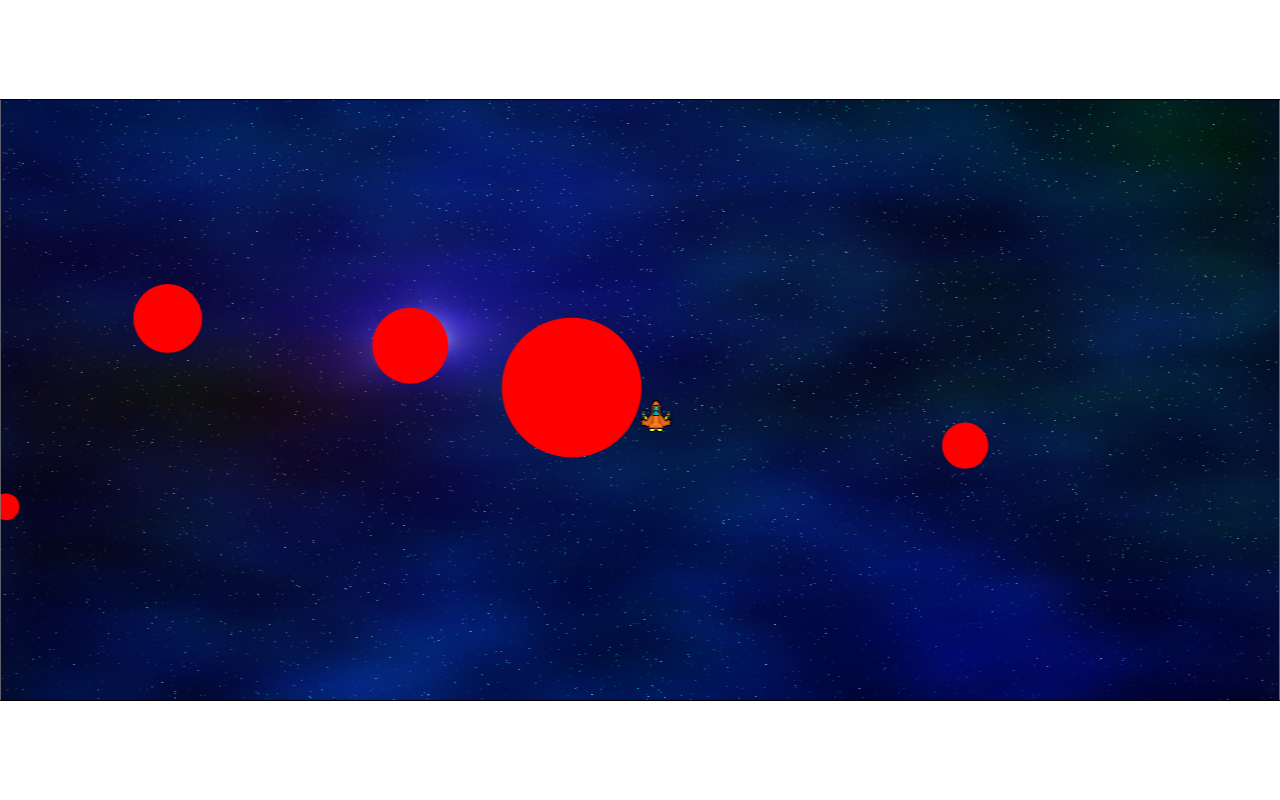
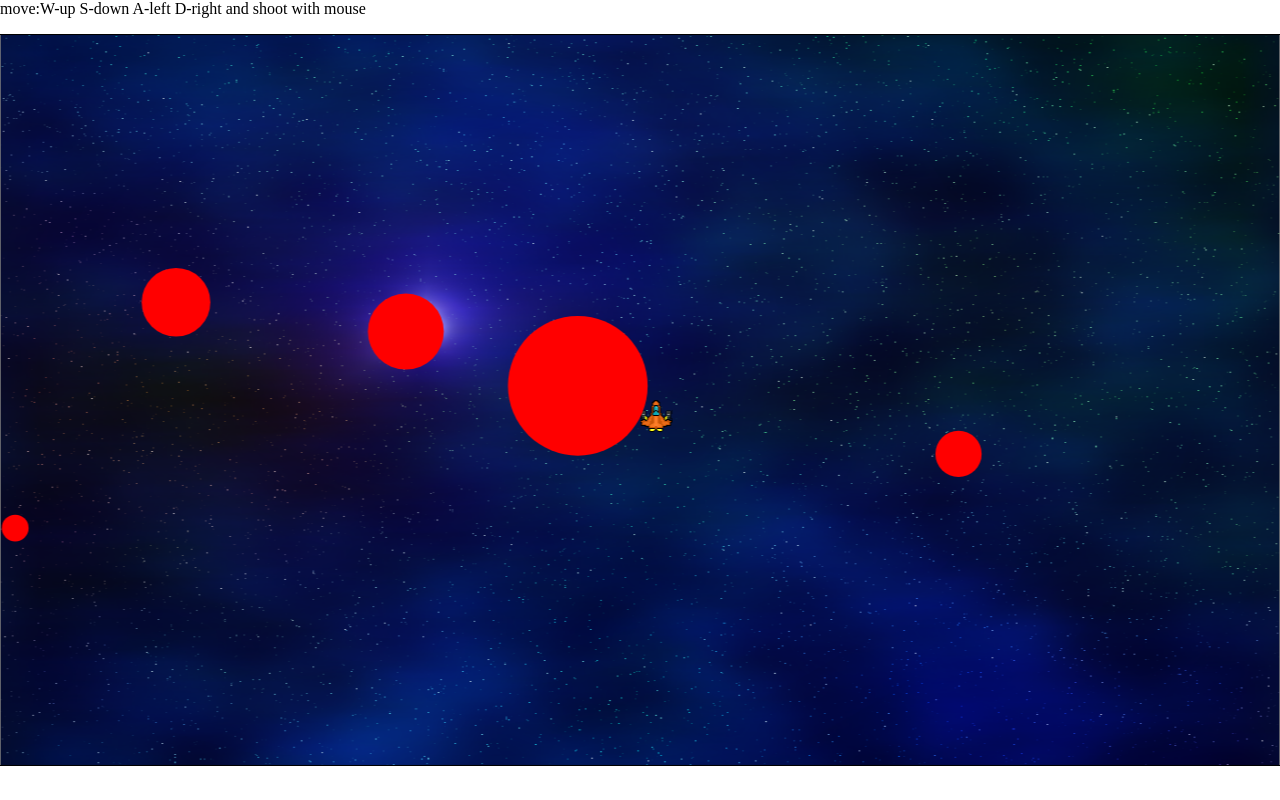
Before and after one commit to it1925/JSgame, a plain HTML site: page index.html in a window 1280 px wide. Drawn offline with Linux system fonts and the light colour scheme.

Commit message:
resized canvas and added p tag to tell player controls

```diff
--- a/index.html
+++ b/index.html
@@ -7,6 +7,7 @@
     <link rel="stylesheet" href="style.css">
 </head>
 <body>
+    <p>move:W-up S-down A-left D-right and shoot with mouse</p>
      <!--<div class="gameUi" id="game">
         <div class="time"></div>
         <h1 id="time">0</h1>
--- a/script.js
+++ b/script.js
@@ -2,7 +2,7 @@ const canvas = document.getElementById("canvas1");
 const ctx = canvas.getContext("2d");
 //makeing our canvas across whole screen
 canvas.width = innerWidth -1;
-canvas.height = innerHeight-200;
+canvas.height = innerHeight-70;
 const x = canvas.width/2;
 const y = canvas.height/2;
 const keys = [];
```
